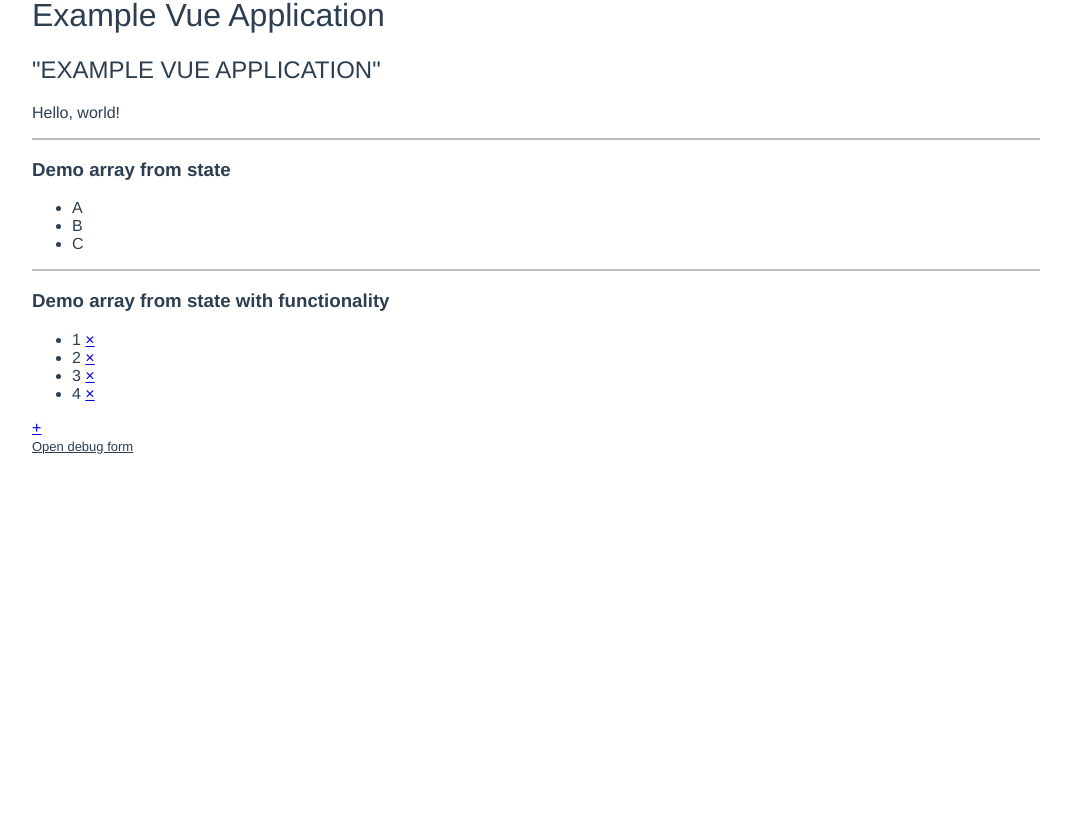
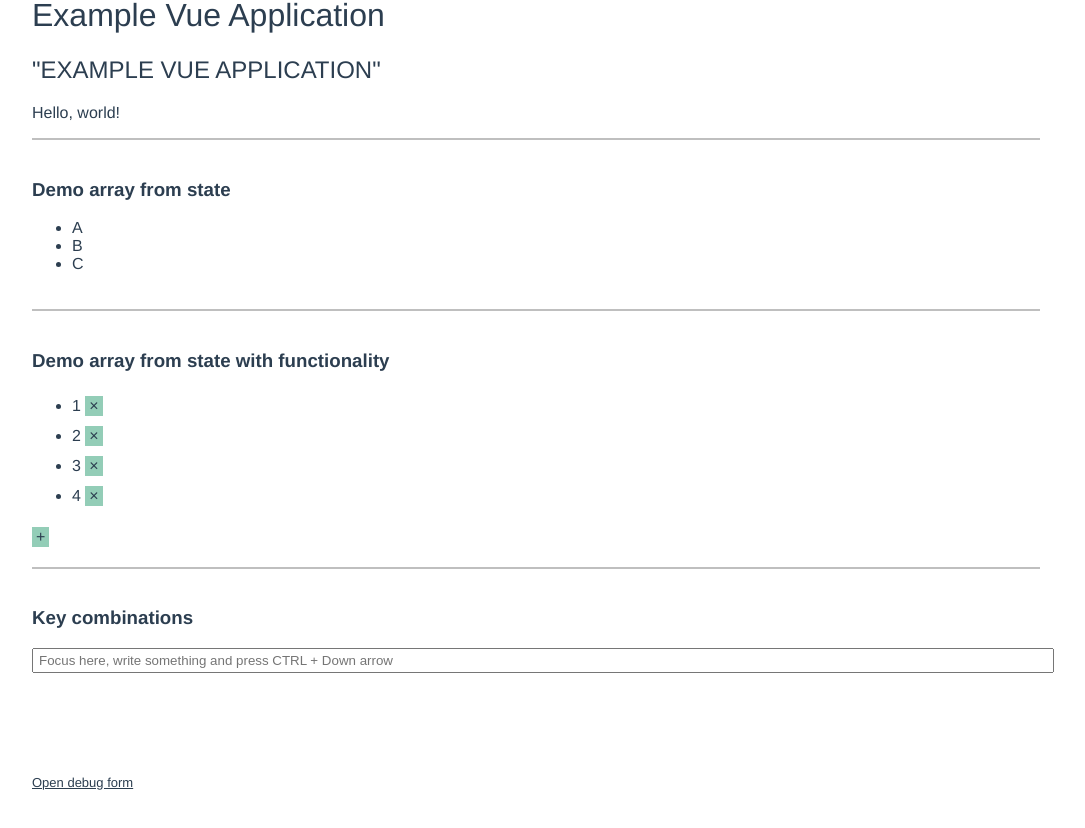
Before and after one commit to ThePaavero/vue-demo-mirum, a Vue app: page / in a window 1280 px wide. Shown: the part 316-1144 px from the top of the page, without its empty margins (104-1189 px from the left). Before the commit the page ends 859 px from the top, so only its background shows below. Built offline with nearby package versions, Linux system fonts and the light colour scheme.

Commit message:
Keyboard events, etc.

```diff
--- a/src/App.vue
+++ b/src/App.vue
@@ -6,10 +6,12 @@
       :mainTitleFormatted='this.$store.getters.getFormattedMainTitle'
       :introText='this.$store.state.introText'
     />
-    <transition name="fade" mode="out-in">
-      <DebugForm v-if='this.$store.state.showDebugForm'/>
-      <DebugFormToggler v-else/>
-    </transition>
+    <div class='debug-wrapper'>
+      <transition name="fade" mode="out-in">
+        <DebugForm v-if='this.$store.state.showDebugForm'/>
+        <DebugFormToggler v-else/>
+      </transition>
+    </div>
   </div>
 </template>
 
@@ -43,4 +45,8 @@
   .fade-enter, .fade-leave-to {
     opacity: 0
   }
+
+  .debug-wrapper {
+    margin-top: 10vh;
+  }
 </style>
--- /dev/null
+++ b/src/components/CtrlKeyCombinationDemo.vue
@@ -0,0 +1,39 @@
+<template>
+  <div>
+    <h3>{{ title }}</h3>
+    <input
+      type='text'
+      placeholder='Focus here, write something and press CTRL + Down arrow'
+      v-model='currentString'
+      @keydown.ctrl.down.prevent='doPseudoSubmit'
+    />
+  </div>
+</template>
+
+<script>
+  export default{
+    props: ['title'],
+    components: {},
+    data() {
+      return {
+        currentString: null
+      }
+    },
+    methods: {
+      doPseudoSubmit() {
+        if (this.currentString === '') {
+          return
+        }
+        window.alert(this.currentString)
+        this.currentString = ''
+      }
+    }
+  }
+</script>
+
+<style scoped>
+  input {
+    width: 100%;
+    padding: 3px 5px;
+  }
+</style>
--- a/src/components/DynamicArrayDemo.vue
+++ b/src/components/DynamicArrayDemo.vue
@@ -4,10 +4,10 @@
     <ul>
       <li v-for='item in arrayToPrint'>
         {{ item }}
-        <a href='#' @click.prevent='deleteItem(item)'>×</a>
+        <a href='#' title='Delete item' @click.prevent='deleteItem(item)'>×</a>
       </li>
     </ul>
-    <a href='#' @click.prevent='addItem'>+</a>
+    <a href='#' title='Click to add item to array' @click.prevent='addItem'>+</a>
   </div>
 </template>
 
@@ -29,4 +29,15 @@
 </script>
 
 <style scoped>
+  li {
+    padding: 5px 0;
+  }
+
+  a {
+    color: inherit;
+    display: inline-block;
+    text-decoration: none;
+    padding: 1px 4px;
+    background: rgba(41, 155, 113, 0.5);
+  }
 </style>
--- a/src/components/Home.vue
+++ b/src/components/Home.vue
@@ -17,12 +17,15 @@
         :arrayToPrint='this.$store.state.demoDynamicArray'
       />
     </section>
+    <section>
+      <CtrlKeyCombinationDemo title='Key combinations'/>
+    </section>
   </div>
 </template>
 
 <script>
+  import CtrlKeyCombinationDemo from './CtrlKeyCombinationDemo.vue'
   import DynamicArrayDemo from './DynamicArrayDemo.vue'
-
   import ArrayDemo from './ArrayDemo.vue'
 
   export default {
@@ -31,8 +34,8 @@
       return {}
     },
     components: {
-  DynamicArrayDemo,
-
+      CtrlKeyCombinationDemo,
+      DynamicArrayDemo,
       ArrayDemo
     }
   }
@@ -59,5 +62,6 @@
 
   section {
     border-top: solid 2px rgba(0, 0, 0, 0.25);
+    padding: 20px 0;
   }
 </style>
--- a/src/store.js
+++ b/src/store.js
@@ -9,7 +9,7 @@ const store = new Vuex.Store({
     showDebugForm: false,
     demoArray: ['A', 'B', 'C'],
     demoDynamicArray: [1, 2, 3, 4],
-    dynamicArrayItemsAdded: 0
+    demoDynamicArrayItemsAdded: 0
   },
   getters: {
     getFormattedMainTitle(state) {
@@ -30,9 +30,9 @@ const store = new Vuex.Store({
       state.demoDynamicArray.splice(state.demoDynamicArray.indexOf(index), 1)
     },
     addOneToDynamicDemoArray(state) {
-      state.dynamicArrayItemsAdded++
+      state.demoDynamicArrayItemsAdded++
       state.demoDynamicArray.push(
-          'Added item #' + state.dynamicArrayItemsAdded)
+          'Added item #' + state.demoDynamicArrayItemsAdded)
     }
   }
 })
```
